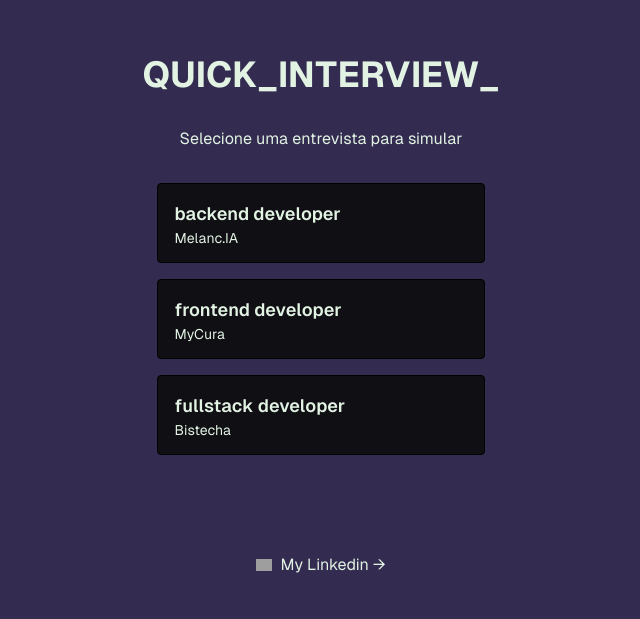
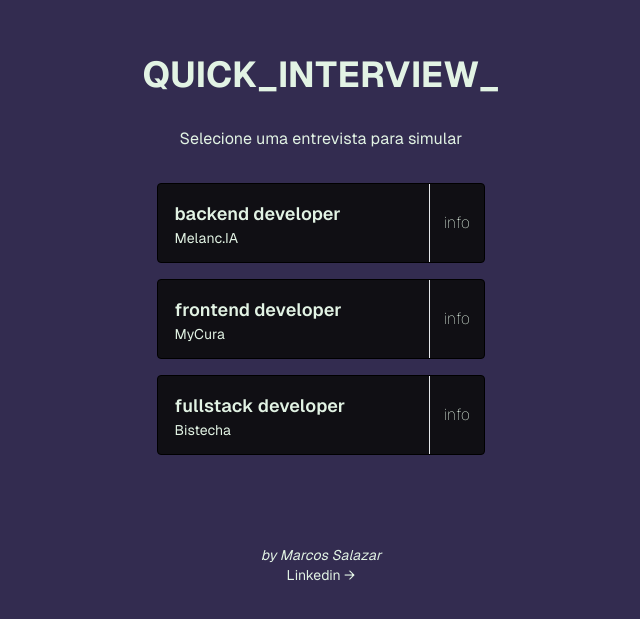
Before and after one commit to Marcosfsalazar/quick-interview, a Next.js app: page / in a window 1280 px wide. Shown: the part 145-764 px from the top of the page, without its empty margins (319-959 px from the left). Built offline with nearby package versions, Linux system fonts and the light colour scheme; grey boxes are pictures that could not be loaded.

Commit message:
feat: configure modals

```diff
--- a/src/app/globals.css
+++ b/src/app/globals.css
@@ -89,6 +89,41 @@ body {
   background: #555;
 }
 
+.modal-overlay {
+  position: fixed;
+  top: 0;
+  left: 0;
+  width: 100%;
+  height: 100%;
+  background-color: rgba(0, 0, 0, 0.5);
+  display: flex;
+  justify-content: center;
+  align-items: center;
+  z-index: 999;
+}
+
+.modal-container {
+  background-color: white;
+  padding: 1rem;
+  border-radius: 8px;
+  position: relative;
+  max-width: 500px;
+  width: 100%;
+}
+
+.modal-close {
+  position: absolute;
+  top: 0.5rem;
+  right: 0.5rem;
+  background: transparent;
+  border: none;
+  font-size: 1.5rem;
+}
+
+.modal-content {
+  margin-top: 1.5rem;
+}
+
 @layer components {
   .message-bot {
     border-left: 4px solid;
@@ -136,4 +171,8 @@ body {
   .highlight {
     background-color: rgba(10, 10, 10, 0.2);
   }
+
+  .info-border {
+    border-radius: 0 4px 4px 0;
+  }
 }
--- a/src/app/layout.tsx
+++ b/src/app/layout.tsx
@@ -2,6 +2,8 @@ import type { Metadata } from 'next';
 import localFont from 'next/font/local';
 import './globals.css';
 import QueryProvider from './QueryProvider';
+import { ModalProvider } from '@/context/ModalContext';
+import Modal from '@/components/Modal/modal';
 
 const geistSans = localFont({
   src: './fonts/GeistVF.woff',
@@ -29,7 +31,12 @@ export default function RootLayout({
       <body
         className={`${geistSans.variable} ${geistMono.variable} antialiased`}
       >
-        <QueryProvider>{children}</QueryProvider>
+        <ModalProvider>
+          <QueryProvider>
+            {children}
+            <Modal />
+          </QueryProvider>
+        </ModalProvider>
       </body>
     </html>
   );
--- a/src/app/page.tsx
+++ b/src/app/page.tsx
@@ -1,7 +1,6 @@
 import JobItem from '@/components/JobItem/JobItem';
 import { JobDescriptionProps } from '@/types';
 import { getJobFiles, loadJobData } from '@/utils/loadJobData';
-import Image from 'next/image';
 
 export default function Home() {
   const jobFiles = getJobFiles();
@@ -31,21 +30,19 @@ export default function Home() {
         </div>
       </main>
       <footer className="row-start-3 flex gap-6 flex-wrap items-center justify-center">
+        <div className="flex items-center justify-center flex-col">
+          <div className="text-appLightGreen italic text-sm">
+            by Marcos Salazar
+          </div>
           <a
-          className="flex items-center gap-2 hover:underline hover:underline-offset-4 text-appLightGreen"
+            className="flex items-center text-sm gap-2 hover:underline hover:underline-offset-4 text-appLightGreen"
             href="https://www.linkedin.com/in/marcosfernandessalazar/"
             target="_blank"
             rel="noopener noreferrer"
           >
-          <Image
-            aria-hidden
-            src="https://nextjs.org/icons/globe.svg"
-            alt="Globe icon"
-            width={16}
-            height={16}
-          />
-          My Linkedin →
+            Linkedin →
           </a>
+        </div>
       </footer>
     </div>
   );
--- a/src/components/JobItem/JobItem.tsx
+++ b/src/components/JobItem/JobItem.tsx
@@ -1,5 +1,8 @@
+'use client';
+
 import Link from 'next/link';
 import { JobDescriptionProps } from '@/types';
+import { useModal } from '@/hooks/useModal';
 
 interface JobItemProps {
   fileName: string;
@@ -7,16 +10,37 @@ interface JobItemProps {
 }
 
 const JobItem = ({ fileName, jobData }: JobItemProps) => {
+  const { openModal } = useModal();
+  const handleOpenModal = () => {
+    openModal(<CustomModalContent />);
+  };
   return (
+    <div className="test-item cursor-pointer flex justify-between">
       <Link
         href={`/interview/${fileName.replace('.json', '')}`}
-      className="test-item"
+        className="w-10/12 h-full"
       >
-      <div className="p-4 cursor-pointer hover:bg-appGreen">
+        <div className="hover:bg-appGreen p-4 hover:text-appPurple w-full h-full">
           <h2 className="text-lg font-semibold">{jobData.role}</h2>
           <p className="text-sm">{jobData.company}</p>
         </div>
       </Link>
+      <button
+        className="w-2/12 border-l hover:border-appPurple font-thin hover:bg-appAquamarine hover:text-appPurple info-border"
+        onClick={handleOpenModal}
+      >
+        info
+      </button>
+    </div>
+  );
+};
+
+const CustomModalContent = () => {
+  return (
+    <div>
+      <h2>Conteúdo Personalizado</h2>
+      <p>Este é o conteúdo do modal.</p>
+    </div>
   );
 };
 
--- /dev/null
+++ b/src/components/Modal/modal.tsx
@@ -0,0 +1,23 @@
+'use client';
+
+import React from 'react';
+import { useModal } from '@/hooks/useModal';
+
+const Modal = () => {
+  const { isOpen, content, closeModal } = useModal();
+
+  if (!isOpen) return null;
+
+  return (
+    <div className="modal-overlay">
+      <div className="modal-container">
+        <button className="modal-close" onClick={closeModal}>
+          &times;
+        </button>
+        <div className="modal-content">{content}</div>
+      </div>
+    </div>
+  );
+};
+
+export default Modal;
--- /dev/null
+++ b/src/context/ModalContext.tsx
@@ -0,0 +1,38 @@
+'use client';
+
+import React, { createContext, useState, ReactNode } from 'react';
+
+interface ModalContextType {
+  isOpen: boolean;
+  content: ReactNode | null;
+  openModal: (content: ReactNode) => void;
+  closeModal: () => void;
+}
+
+export const ModalContext = createContext<ModalContextType>({
+  isOpen: false,
+  content: null,
+  openModal: () => {},
+  closeModal: () => {},
+});
+
+export const ModalProvider = ({ children }: { children: ReactNode }) => {
+  const [isOpen, setIsOpen] = useState<boolean>(false);
+  const [content, setContent] = useState<ReactNode | null>(null);
+
+  const openModal = (modalContent: ReactNode) => {
+    setContent(modalContent);
+    setIsOpen(true);
+  };
+
+  const closeModal = () => {
+    setIsOpen(false);
+    setContent(null);
+  };
+
+  return (
+    <ModalContext.Provider value={{ isOpen, content, openModal, closeModal }}>
+      {children}
+    </ModalContext.Provider>
+  );
+};
--- /dev/null
+++ b/src/hooks/useModal.ts
@@ -0,0 +1,8 @@
+import { ModalContext } from '@/context/ModalContext';
+import { useContext } from 'react';
+
+export const useModal = () => {
+  const { isOpen, content, openModal, closeModal } = useContext(ModalContext);
+
+  return { isOpen, content, openModal, closeModal };
+};
```
Lines whose indentation alone changed are shown as unchanged.
